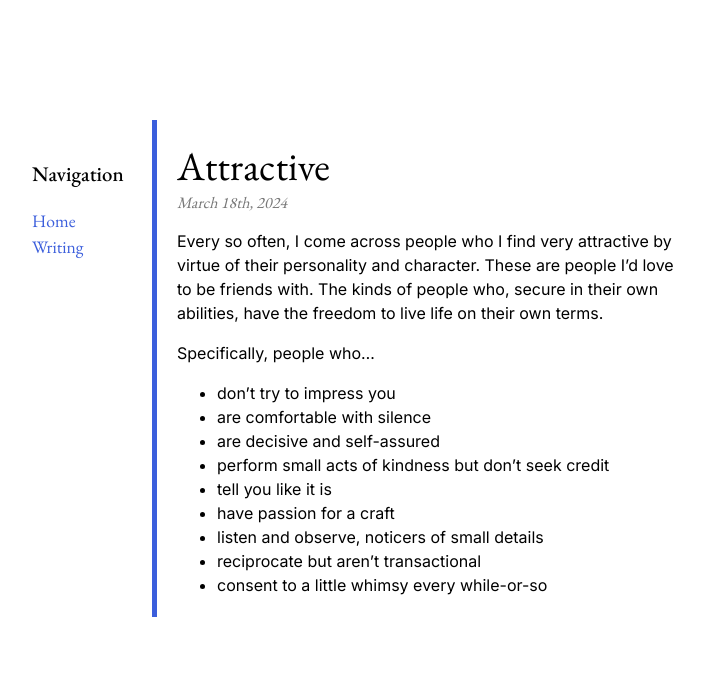
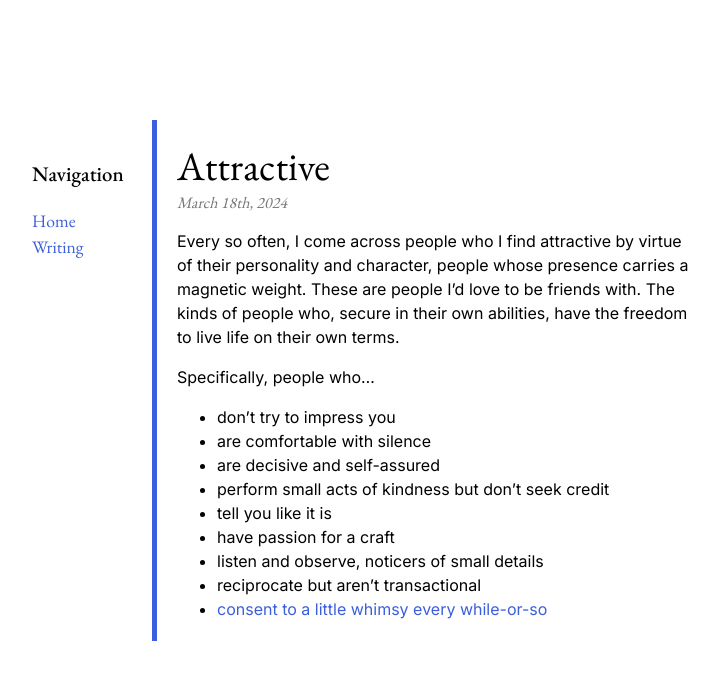
Before and after one commit to linjames0/jameslin.bio, a Next.js app: page /posts/attractive in a window 1280 px wide. Shown: the top 680 px of the page, without its empty margins (232-951 px from the left). Built offline with nearby package versions, Linux system fonts and the light colour scheme.

Commit message:
updated post

```diff
--- a/src/app/page.js
+++ b/src/app/page.js
@@ -12,7 +12,7 @@ export default function Page() {
                 <h1 className={styles.title}>James Lin</h1>
                 <h3 className={styles.subtitle}>About me</h3>
                 <p>
-                    I‘m interested in synthetic biology and machine learning from an applied perspective. I'm currently developing expansion microscopy tools for brain-mapping at the <a href="https://synthneuro.org/">Boyden Lab</a>.
+                    I‘m interested in synthetic biology and machine learning from an applied perspective. Come fall, I'll be developing expansion microscopy tools for brain-mapping at the <a href="https://synthneuro.org/">Boyden Lab</a>.
                 </p>
                 <p>
                     In my free time, I enjoy reading, climbing, sketching, and observing the world around me.
--- a/src/app/posts/attractive/page.js
+++ b/src/app/posts/attractive/page.js
@@ -12,7 +12,7 @@ export default function Attractive() {
                 <h1 className={styles.postTitle}>Attractive</h1>
                 <h3 className={styles.postDate}>March 18th, 2024</h3>
                 <p>
-                    Every so often, I come across people who I find very attractive by virtue of their personality and character. These are people I’d love to be friends with. The kinds of people who, secure in their own abilities, have the freedom to live life on their own terms.
+                    Every so often, I come across people who I find attractive by virtue of their personality and character, people whose presence   carries a magnetic weight. These are people I’d love to be friends with. The kinds of people who, secure in their own abilities, have the freedom to live life on their own terms.
                 </p>
                 <p style={{marginBottom: 0}}>
                     Specifically, people who…
@@ -25,7 +25,7 @@ export default function Attractive() {
                         <li>have passion for a craft</li>
                         <li>listen and observe, noticers of small details</li>
                         <li>reciprocate but aren’t transactional</li>
-                        <li>consent to a little whimsy every while-or-so</li>
+                        <li><a href="https://www.startingfromnix.com/p/falling-into-life">consent to a little whimsy every while-or-so</a></li>
                     </ul>
                 </p>
             </div>
```
